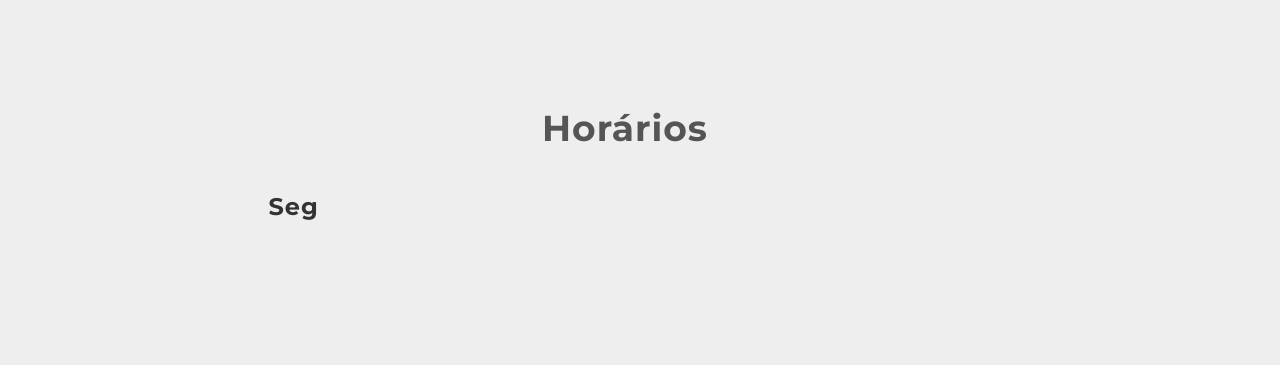
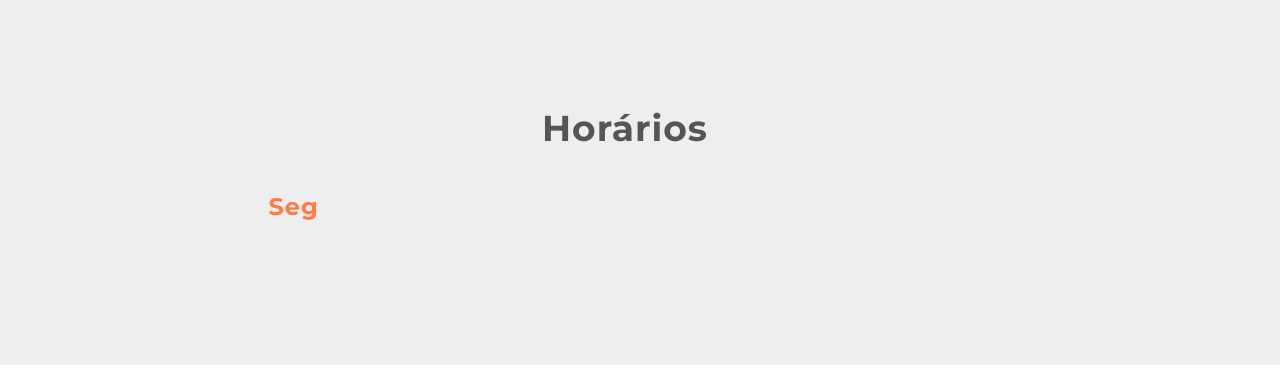
Before and after one commit to joaosr/nairalirayoga, a Django app: template nairalirayoga/core/templates/index.html in a window 1280 px wide. Shown: the part 1412-1799 px from the top of the page. Run offline with Django 3.2, Linux system fonts and the light colour scheme; tables that the repository leaves empty hold one stand-in row (values such as "Sample post"); the template is opened without the code that fills it: values that come from a table or form of the project are taken from there, most other values are stand-ins (such as "Sample title", 1, 10 or a date in 2020); grey boxes marked "Sample" are stand-in pictures; parts of the project's set-up code (start-up, migrations or seed data) failed here and were passed over; some libraries are stand-ins or nearby versions.

Commit message:
Changed layout of weekly table

```diff
--- a/nairalirayoga/core/static/css/grayscale.css
+++ b/nairalirayoga/core/static/css/grayscale.css
@@ -543,7 +543,9 @@ footer{
 
 
 #weekdays_content {
-  border-left: 1px solid #FF7A46;
+    border-left: 1px solid #FF7A46;
+    background-color: #fff;
+    margin-bottom: 10px;
 }
 
 
@@ -552,9 +554,13 @@ footer{
   border-left: 1px solid #BBB;
 }
 
+#description p{
+    margin-bottom: 0px;
+}
+
 #weekdays_content li {
   list-style: outside none none;
-  margin: 10px;
+  padding: 10px;
 }
 
 .carousel-inner > .item > img,
--- a/nairalirayoga/core/templates/index.html
+++ b/nairalirayoga/core/templates/index.html
@@ -159,7 +159,7 @@
                   {% for horario in horarios %}
                       <li style="list-style: outside none none;">
                         <div class="row">
-                            <div id="weekdays" class="col-xs-2">
+                            <div id="weekdays" class="col-xs-2" style="color: #FF7A46;">
                                 <h3>{{ horario.dia_semana }}</h3>
                             </div>
                             <div class="col-xs-10">
```
